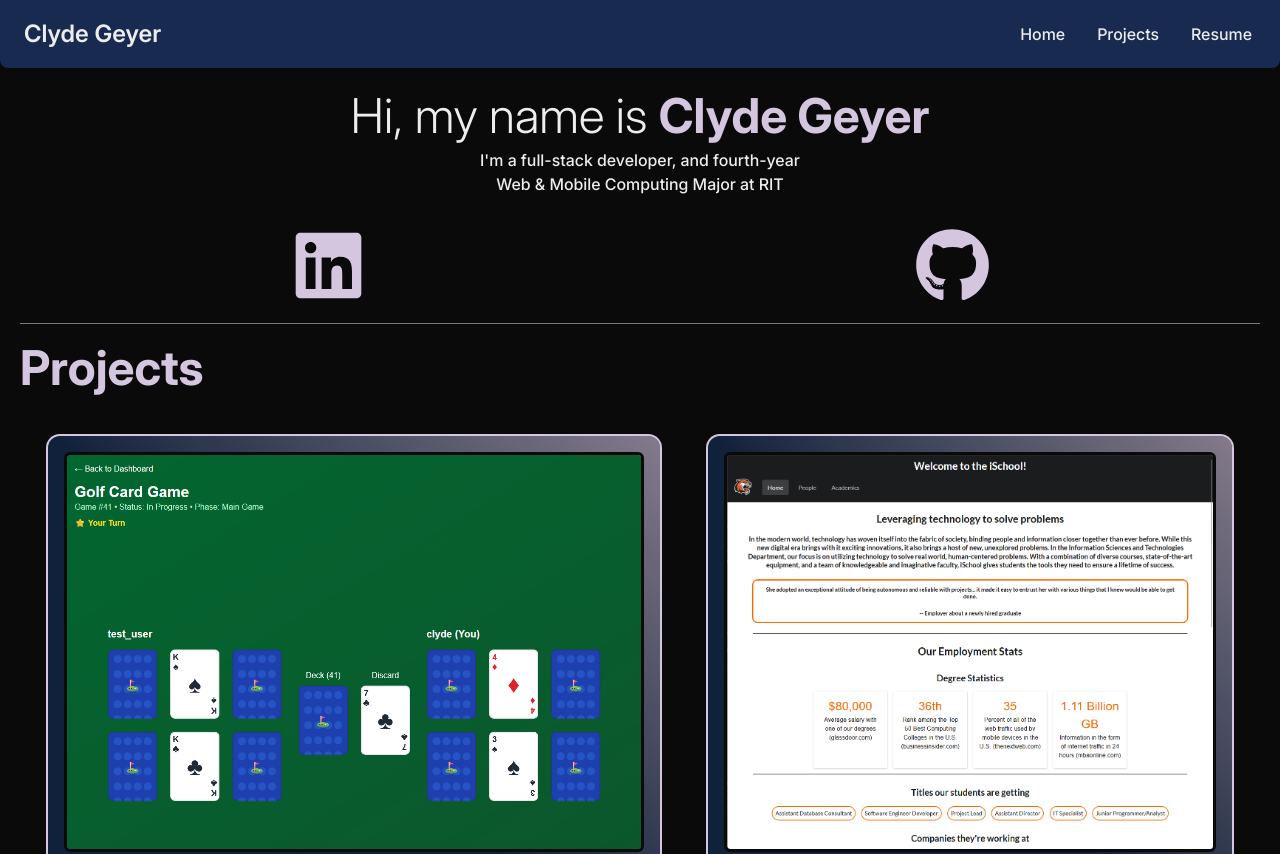
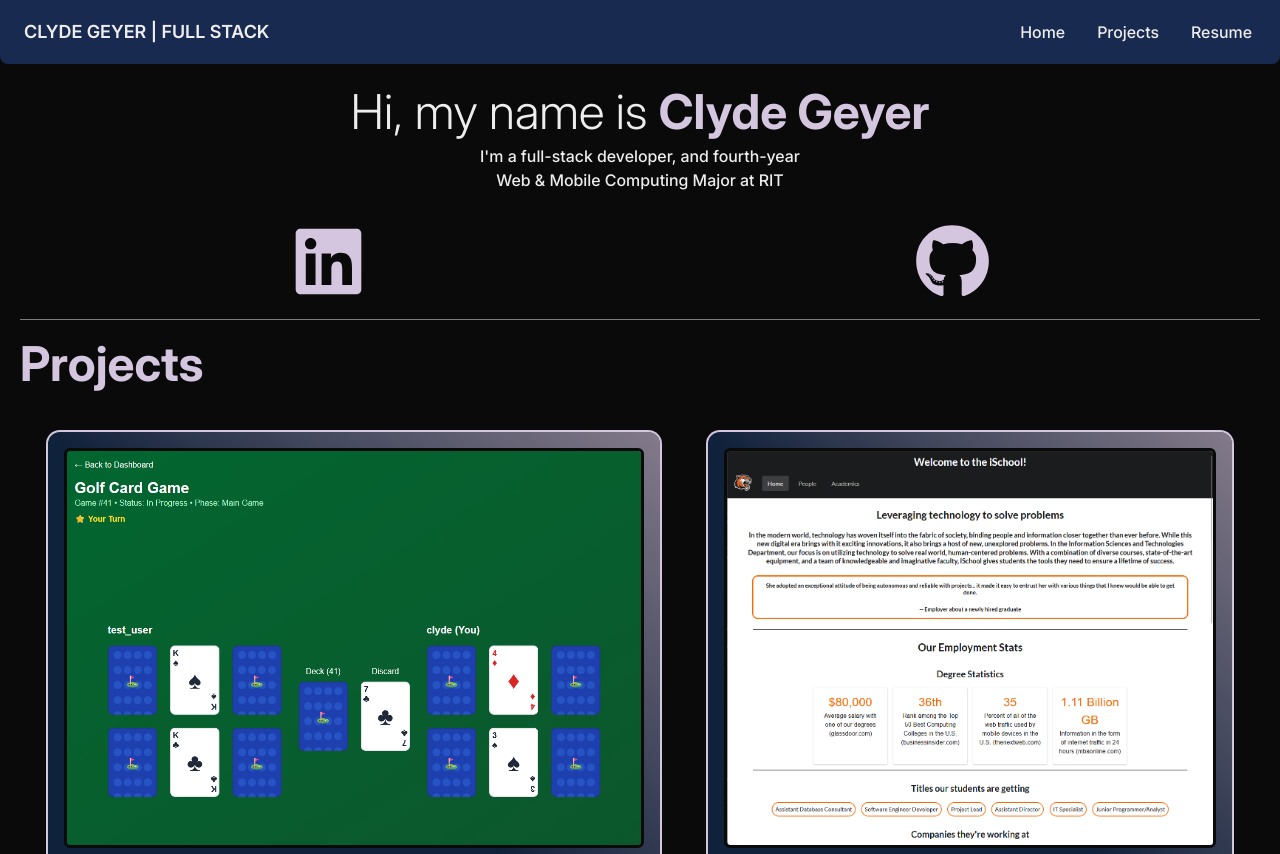
Before and after one commit to CodingArctic/next-portfolio, a Next.js app: page / in a window 1280 px wide. Shown: the top 854 px of the page. Built offline with nearby package versions, Linux system fonts and the light colour scheme.

Commit message:
full caps name + title & reduce font

```diff
--- a/src/app/components/Navbar.js
+++ b/src/app/components/Navbar.js
@@ -19,7 +19,7 @@ function NavList() {
         color="blue-gray"
         className="p-1 font-medium"
       >
-        <Link href="/#" className="flex items-center hover:text-blue-500 transition-colors">
+        <Link href="/#" className="flex items-center hover:text-[#D5C6E0] transition-colors">
           Home
         </Link>
       </Typography>
@@ -29,7 +29,7 @@ function NavList() {
         color="blue-gray"
         className="p-1 font-medium"
       >
-        <Link href="/#projects" className="flex items-center hover:text-blue-500 transition-colors">
+        <Link href="/#projects" className="flex items-center hover:text-[#D5C6E0] transition-colors">
           Projects
         </Link>
       </Typography>
@@ -39,20 +39,10 @@ function NavList() {
         color="blue-gray"
         className="p-1 font-medium"
       >
-        <Link href="/#resume" className="flex items-center hover:text-blue-500 transition-colors">
+        <Link href="/#resume" className="flex items-center hover:text-[#D5C6E0] transition-colors">
           Resume
         </Link>
       </Typography>
-      {/* <Typography
-        as="li"
-        variant="small"
-        color="blue-gray"
-        className="p-1 font-medium"
-      >
-        <a href="#" className="flex items-center hover:text-blue-500 transition-colors">
-          Contact
-        </a>
-      </Typography> */}
     </ul>
   );
 }
@@ -78,9 +68,9 @@ export function NavbarSimple() {
           as="a"
           href="/#"
           variant="h6"
-          className="mr-4 cursor-pointer py-1.5 text-2xl font-semibold"
+          className="mr-4 cursor-pointer py-1.5 text-lg font-semibold hover:text-[#D5C6E0] transition-colors"
         >
-          Clyde Geyer
+          CLYDE GEYER | FULL STACK
         </Typography>
         <div className="hidden lg:block">
           <NavList />
@@ -92,14 +82,14 @@ export function NavbarSimple() {
           onClick={() => setOpenNav(!openNav)}
         >
           {openNav ? (
-            <XMarkIcon className="h-6 w-6" strokeWidth={2} />
+            <XMarkIcon className="h-6 w-6 hover:cursor-pointer" strokeWidth={2} />
           ) : (
-            <Bars3Icon className="h-6 w-6" strokeWidth={2} />
+            <Bars3Icon className="h-6 w-6 hover:cursor-pointer" strokeWidth={2} />
           )}
         </IconButton>
       </div>
       <Collapse open={openNav}>
-        {openNav && <NavList />}
+        <NavList />
       </Collapse>
     </Navbar>
   );
```
